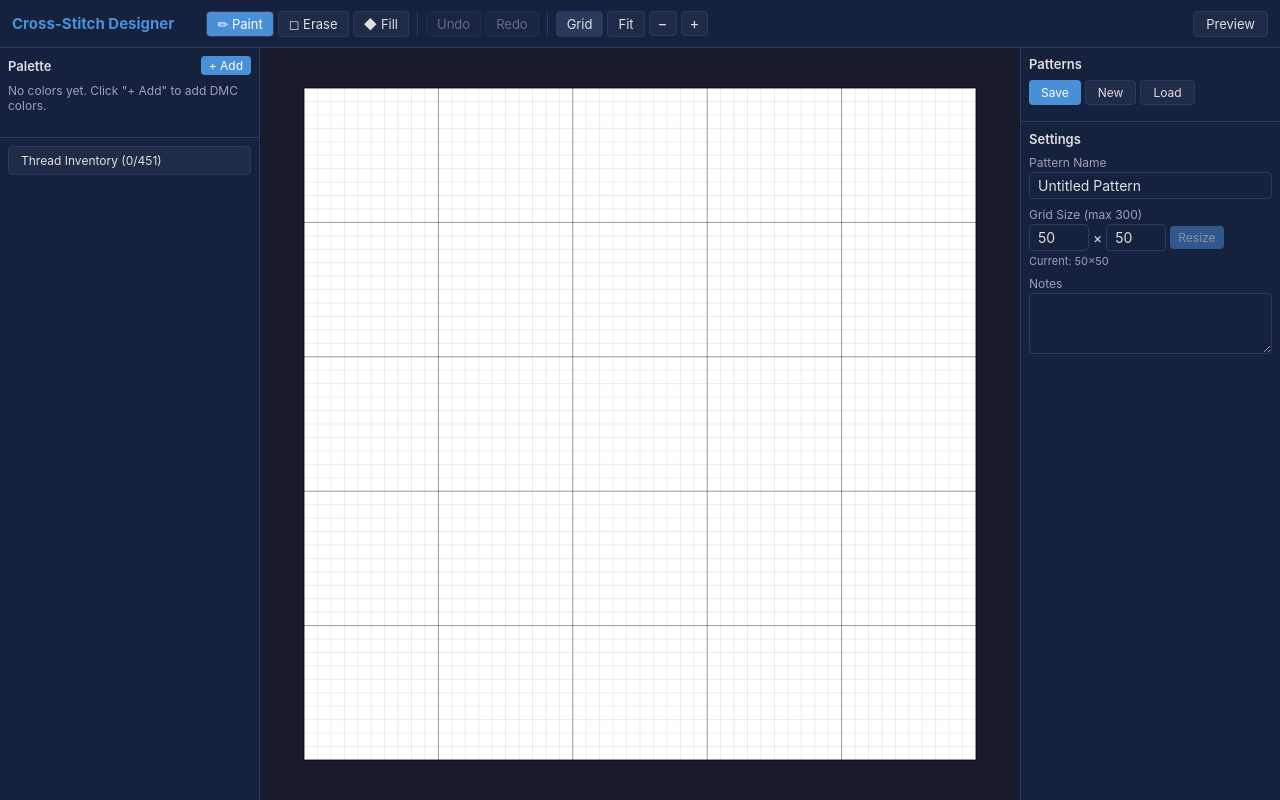
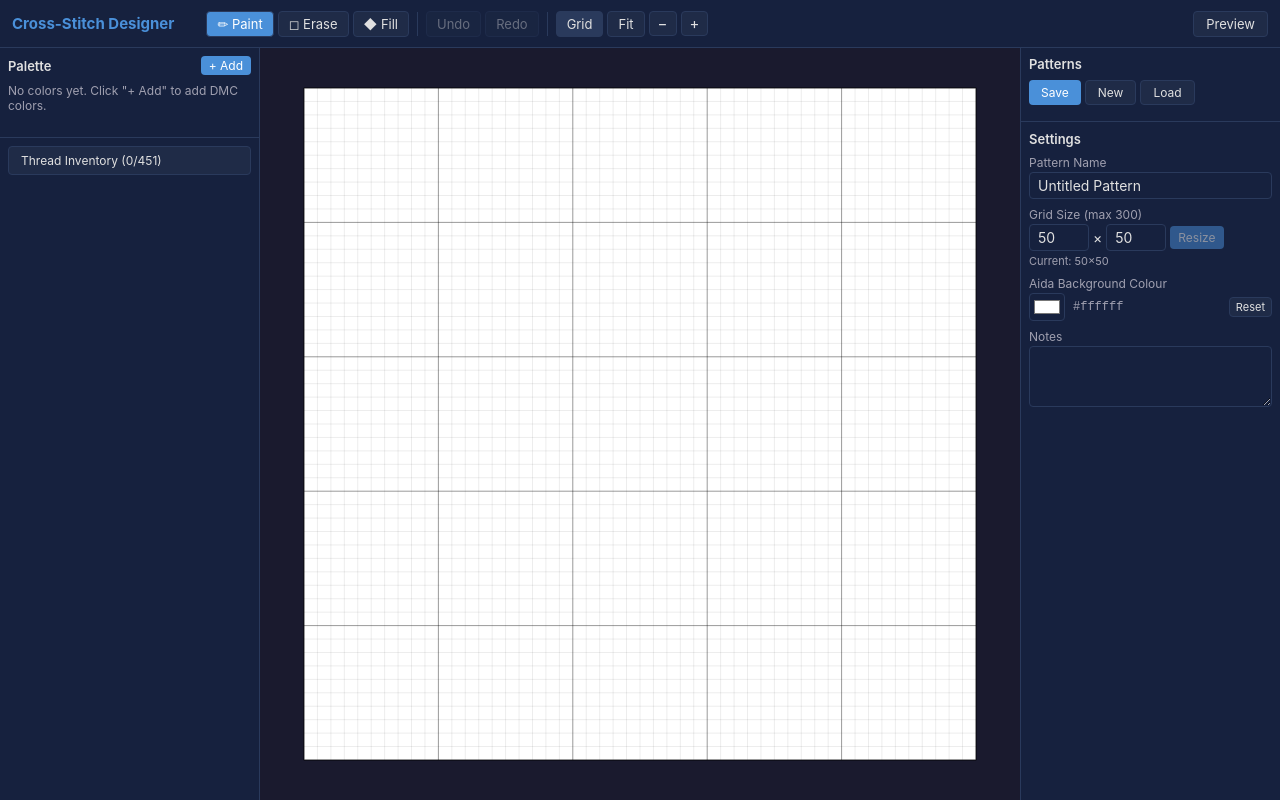
Before and after one commit to seshafi/cross-stitch-designer, a React (Vite) app: page / in a window 1280 px wide. Built offline with nearby package versions, Linux system fonts and the light colour scheme.

Commit message:
Add Aida background colour setting
Colour picker in Pattern Settings lets users choose the fabric background
colour. Defaults to white, with a reset button. Saved and loaded with the
pattern, and applied live to the canvas.

Co-Authored-By: Claude Sonnet 4.6 <noreply@anthropic.com>

```diff
--- a/src/App.jsx
+++ b/src/App.jsx
@@ -31,6 +31,7 @@ function AppInner() {
       width: s.width,
       height: s.height,
       notes: s.notes,
+      background: s.background,
       palette: s.palette,
       grid: gridToArray(s.grid),
       createdAt: s.createdAt,
--- a/src/components/GridCanvas.jsx
+++ b/src/components/GridCanvas.jsx
@@ -4,7 +4,7 @@ import { useCanvasGrid } from '../hooks/useCanvasGrid.js';
 import { floodFill } from '../utils/floodFill.js';
 
 export default function GridCanvas({ fitRef, zoomRef }) {
-  const { width, height, grid, palette, showGrid, tool, activePaletteIndex } = usePattern();
+  const { width, height, grid, palette, background, showGrid, tool, activePaletteIndex } = usePattern();
   const dispatch = usePatternDispatch();
   const canvasElRef = useRef(null);
   const wheelRef = useRef(null);
@@ -45,6 +45,7 @@ export default function GridCanvas({ fitRef, zoomRef }) {
     height,
     grid,
     palette,
+    background,
     showGrid,
     tool,
     activePaletteIndex,
--- a/src/components/PatternManager.jsx
+++ b/src/components/PatternManager.jsx
@@ -25,6 +25,7 @@ export default function PatternManager() {
       width: state.width,
       height: state.height,
       notes: state.notes,
+      background: state.background,
       palette: state.palette,
       grid: gridToArray(state.grid),
       createdAt: state.createdAt,
--- a/src/components/PatternSettings.jsx
+++ b/src/components/PatternSettings.jsx
@@ -3,7 +3,7 @@ import { usePattern, usePatternDispatch } from '../context/PatternContext.jsx';
 import { resizeGrid } from '../utils/gridHelpers.js';
 
 export default function PatternSettings() {
-  const { name, width, height, notes } = usePattern();
+  const { name, width, height, notes, background } = usePattern();
   const dispatch = usePatternDispatch();
   const state = usePattern();
 
@@ -80,6 +80,27 @@ export default function PatternSettings() {
         </span>
       </div>
 
+      <div style={{ marginBottom: 8 }}>
+        <label style={{ fontSize: 12, color: 'var(--text-secondary)', display: 'block', marginBottom: 2 }}>
+          Aida Background Colour
+        </label>
+        <div style={{ display: 'flex', alignItems: 'center', gap: 8 }}>
+          <input
+            type="color"
+            value={background}
+            onChange={(e) => dispatch({ type: 'SET_BACKGROUND', background: e.target.value })}
+            style={{ width: 36, height: 28, padding: 2, borderRadius: 4, border: '1px solid var(--border)', cursor: 'pointer' }}
+          />
+          <span style={{ fontSize: 12, color: 'var(--text-secondary)', fontFamily: 'monospace' }}>{background}</span>
+          <button
+            onClick={() => dispatch({ type: 'SET_BACKGROUND', background: '#ffffff' })}
+            style={{ marginLeft: 'auto', fontSize: 11, padding: '2px 6px', borderRadius: 4, background: 'var(--bg-surface)', border: '1px solid var(--border)' }}
+          >
+            Reset
+          </button>
+        </div>
+      </div>
+
       <div>
         <label style={{ fontSize: 12, color: 'var(--text-secondary)', display: 'block', marginBottom: 2 }}>
           Notes
--- a/src/context/PatternContext.jsx
+++ b/src/context/PatternContext.jsx
@@ -15,6 +15,7 @@ function createInitialState() {
     width: DEFAULT_WIDTH,
     height: DEFAULT_HEIGHT,
     notes: '',
+    background: '#ffffff',
     palette: [],
     grid: createGrid(DEFAULT_WIDTH, DEFAULT_HEIGHT),
     createdAt: Date.now(),
@@ -103,7 +104,7 @@ function patternReducer(state, action) {
       return { ...state, showGrid: !state.showGrid };
 
     case 'SET_PATTERN': {
-      const { id, name, width, height, notes, palette, grid, createdAt, modifiedAt } = action.pattern;
+      const { id, name, width, height, notes, background, palette, grid, createdAt, modifiedAt } = action.pattern;
       return {
         ...state,
         id,
@@ -111,6 +112,7 @@ function patternReducer(state, action) {
         width,
         height,
         notes: notes || '',
+        background: background || '#ffffff',
         palette,
         grid: new Uint16Array(grid),
         createdAt,
@@ -144,6 +146,9 @@ function patternReducer(state, action) {
 
     case 'SET_NOTES':
       return { ...state, notes: action.notes, dirty: true };
+
+    case 'SET_BACKGROUND':
+      return { ...state, background: action.background, dirty: true };
 
     case 'MARK_SAVED':
       return { ...state, id: action.id, dirty: false, modifiedAt: Date.now() };
--- a/src/hooks/useCanvasGrid.js
+++ b/src/hooks/useCanvasGrid.js
@@ -11,6 +11,7 @@ export function useCanvasGrid({
   height: gridHeight,
   grid,
   palette,
+  background,
   showGrid,
   tool,
   activePaletteIndex,
@@ -55,6 +56,9 @@ export function useCanvasGrid({
   const showGridRef = useRef(showGrid);
   showGridRef.current = showGrid;
 
+  const backgroundRef = useRef(background);
+  backgroundRef.current = background;
+
   const paletteRef = useRef(palette);
   paletteRef.current = palette;
 
@@ -72,6 +76,7 @@ export function useCanvasGrid({
     const { gridWidth: gw, gridHeight: gh } = dimsRef.current;
     const pal = paletteRef.current;
     const sg = showGridRef.current;
+    const bg = backgroundRef.current;
 
     ctx.setTransform(dpr, 0, 0, dpr, 0, 0);
     ctx.clearRect(0, 0, canvasWidth, canvasHeight);
@@ -88,7 +93,7 @@ export function useCanvasGrid({
     const gridPixelY = offsetY + startRow * cellSize;
     const gridPixelW = (endCol - startCol) * cellSize;
     const gridPixelH = (endRow - startRow) * cellSize;
-    ctx.fillStyle = '#ffffff';
+    ctx.fillStyle = bg;
     ctx.fillRect(gridPixelX, gridPixelY, gridPixelW, gridPixelH);
 
     // Batch cells by color to minimize fillStyle changes
@@ -512,7 +517,7 @@ export function useCanvasGrid({
   // Re-draw when dependencies change
   useEffect(() => {
     requestDraw();
-  }, [grid, palette, showGrid, requestDraw]);
+  }, [grid, palette, background, showGrid, requestDraw]);
 
   // Recenter when grid dimensions change
   useEffect(() => {
```
